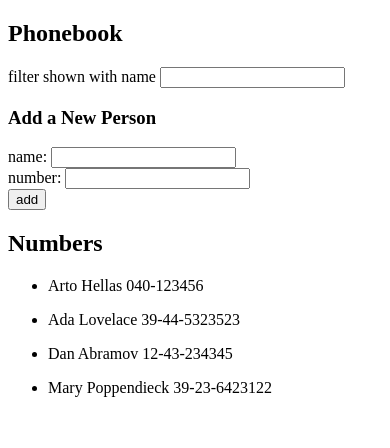
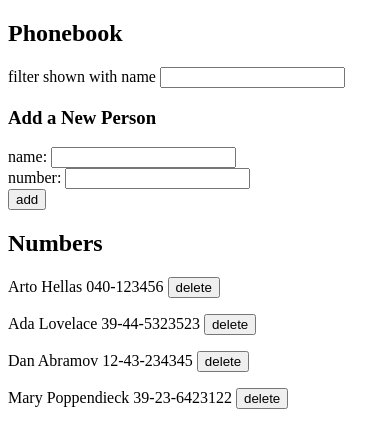
Before and after one commit to caballeroluis/fullstackopen, a React (Vite) app in the folder part02/phonebook/: page / in a window 390 px wide. Shown: the top 448 px of the page. Built offline with nearby package versions, Linux system fonts and the light colour scheme; data requests are answered from the project's data file.

Commit message:
2.14: The Phonebook step9

```diff
--- a/part02/phonebook/src/App.jsx
+++ b/part02/phonebook/src/App.jsx
@@ -29,6 +29,20 @@ const App = () => {
     setFilterName(event.target.value)
   }
 
+  function makeNewId(collection) {
+    let highestId = -1
+    let itemWithHighestId = null
+
+    for (const item of collection) {
+      if (item.id > highestId) {
+        highestId = item.id
+        itemWithHighestId = item
+      }
+    }
+
+    return itemWithHighestId.id + 1
+  }
+
   const addPerson = (event) => {
     event.preventDefault()
 
@@ -37,15 +51,29 @@ const App = () => {
     } else if (persons.some((person) => person.number === newNumber)) {
       alert(`"${newNumber}" is already added to numberbook`)
     } else {
-      const newPerson = { name: newName, number: newNumber }
+      const newPerson = { name: newName, number: newNumber, id: makeNewId(persons) }
       PersonService.create(newPerson).then(() => {
         setPersons(persons.concat(newPerson))
         setNewName('')
         setNewNumber('')
       }).catch((error) => {
         alert(`Error. "${newName}" and "${newNumber}" was not saved`)
-        console.log(error)
+        console.log("Error when adding person", error)
       })
+    }
+  }
+
+  const handleDelete = (person) => {
+    const confirmed = window.confirm(`Delete "${person.name}"?`)
+    if (confirmed) {
+      PersonService.remove(person)
+        .then(() => {
+          setPersons(persons.filter((_person) => _person.id !== person.id))
+        })
+        .catch((error) => {
+          alert(`Error "${person.name}" was not deleted`)
+          console.error(`Error when deleting person "${person.name}"`, error)
+        })
     }
   }
 
@@ -62,7 +90,7 @@ const App = () => {
         addPerson={addPerson}
       />
       <h2>Numbers</h2>
-      <Persons persons={persons} filterName={filterName} />
+      <Persons persons={persons} filterName={filterName} onDelete={handleDelete} />
     </div>
   )
 }
--- a/part02/phonebook/src/components/Person.jsx
+++ b/part02/phonebook/src/components/Person.jsx
@@ -1,7 +1,8 @@
-const Person = ({ person }) => {
+const Person = ({ person, onDelete }) => {
+
   return (
     <div>
-      <p>{person.name} {person.number}</p>
+      <p>{person.name} {person.number} <button onClick={() => onDelete(person)}>delete</button></p>
     </div>
   )
 }
--- a/part02/phonebook/src/components/Persons.jsx
+++ b/part02/phonebook/src/components/Persons.jsx
@@ -1,18 +1,16 @@
 import Person from './Person'
 
-const Persons = ({ persons, filterName }) => {
+const Persons = ({ persons, filterName, onDelete }) => {
   const filteredPersonsByName = persons.filter((person) =>
     person.name?.toLowerCase().includes(filterName?.toLowerCase())
   )
 
   return (
-    <ul>
+    <div>
       {filteredPersonsByName.map((person, index) => (
-        <li key={index}>
-          <Person person={person} />
-        </li>
+        <Person person={person} onDelete={onDelete} key={index} />
       ))}
-    </ul>
+    </div>
   )
 }
 
--- a/part02/phonebook/src/services/PersonService.jsx
+++ b/part02/phonebook/src/services/PersonService.jsx
@@ -12,4 +12,8 @@ const create = (newPerson) => {
   return request.then((response) => response.data)
 }
 
-export default { getAll, create }
+const remove = (person) => {
+  return axios.delete(`${baseUrl}/persons/${person.id}`)
+}
+
+export default { getAll, create, remove }
```
Also changed, not shown: part02/phonebook/db.backup.json (added, +24 -0 lines).
